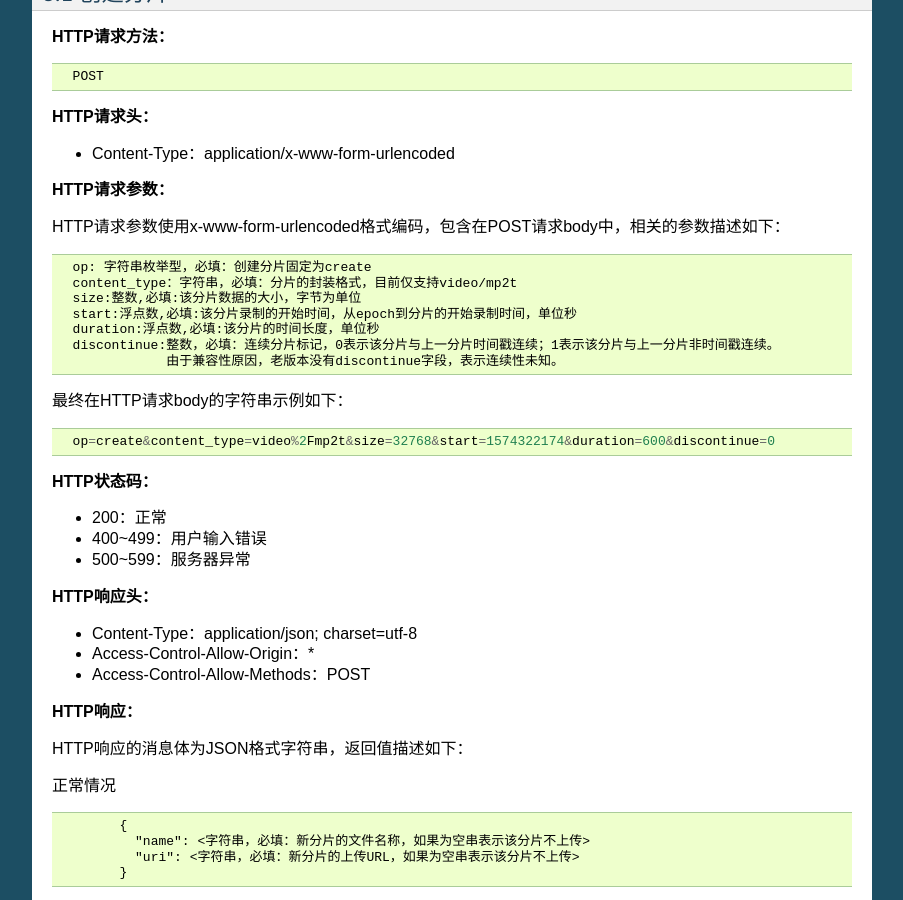
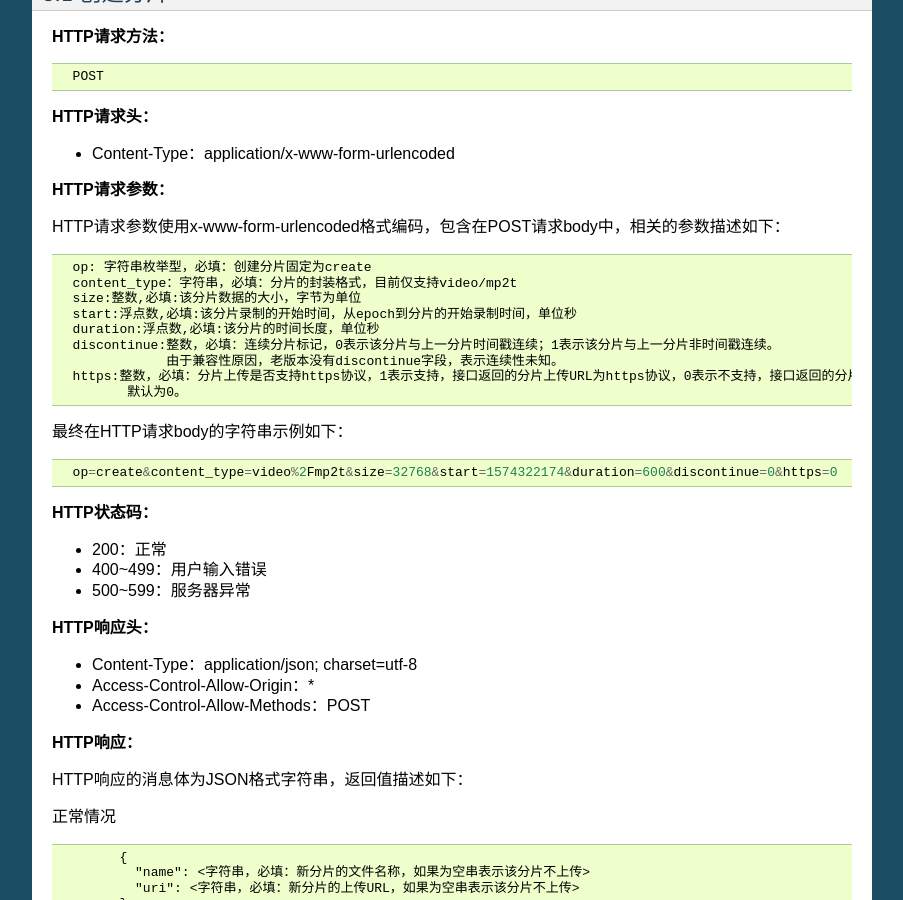
Before and after one commit to jamken/open_dev_sdk, a Sphinx documentation site: the page built from docs/cloud_record.md, in a window 1280 px wide and 900 px high, scrolled down 1328 px. Shown: the whole window, without its empty margins (198-1101 px from the left). Built offline with Sphinx 7.4.7, drawn with Linux system fonts in a browser that asks for light colours.

Commit message:
录像分片直存服务增加分片https上传协议支持

````diff
--- a/docs/cloud_record.md
+++ b/docs/cloud_record.md
@@ -86,12 +86,14 @@ HTTP请求参数使用x-www-form-urlencoded格式编码，包含在POST请求bod
   duration:浮点数,必填:该分片的时间长度，单位秒
   discontinue:整数，必填：连续分片标记，0表示该分片与上一分片时间戳连续；1表示该分片与上一分片非时间戳连续。
               由于兼容性原因，老版本没有discontinue字段，表示连续性未知。
+  https:整数，必填：分片上传是否支持https协议，1表示支持，接口返回的分片上传URL为https协议，0表示不支持，接口返回的分片上传URL为http协议。
+         默认为0。
 ```
 
 最终在HTTP请求body的字符串示例如下：
 
 ```
-  op=create&content_type=video%2Fmp2t&size=32768&start=1574322174&duration=600&discontinue=0
+  op=create&content_type=video%2Fmp2t&size=32768&start=1574322174&duration=600&discontinue=0&https=0
 ```
 
 
````
